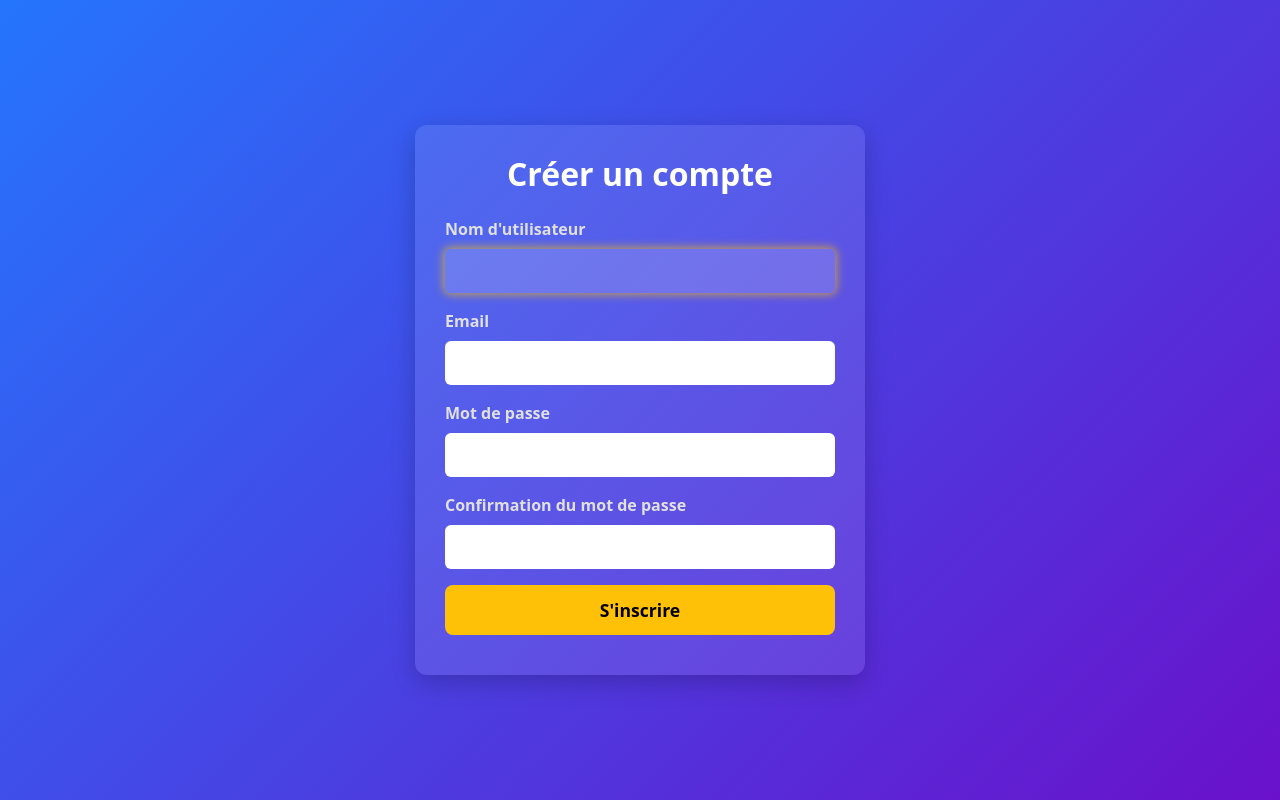
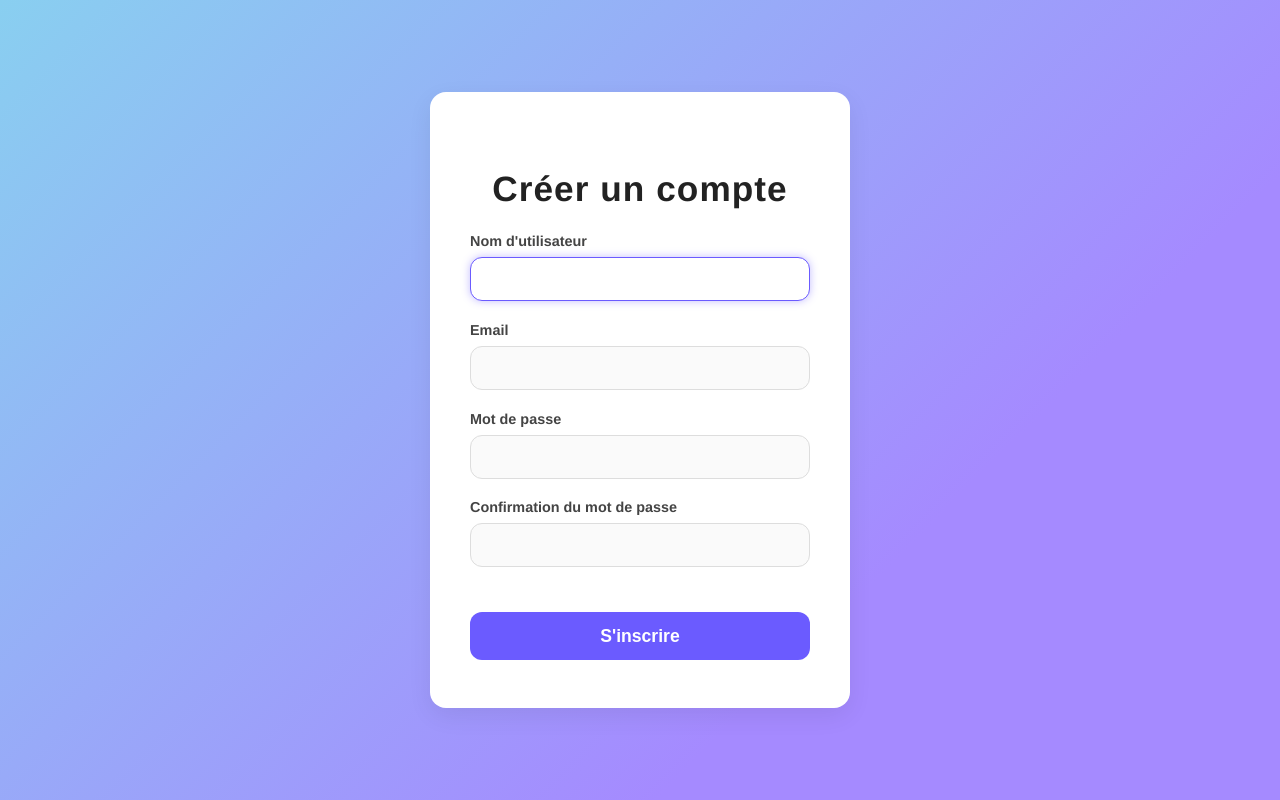
Before and after one commit to aleckklt/WebCHat, a Django app: page /register/ in a window 1280 px wide. Run offline with Django 5.2, Linux system fonts and the light colour scheme.

```diff
--- a/login_session/templates/login_session/register.html
+++ b/login_session/templates/login_session/register.html
@@ -4,95 +4,129 @@
     <meta charset="UTF-8" />
     <meta name="viewport" content="width=device-width, initial-scale=1" />
     <title>Inscription</title>
-    <link href="https://cdn.jsdelivr.net/npm/bootstrap@5.3.3/dist/css/bootstrap.min.css" rel="stylesheet" />
 
     <style>
         body {
             height: 100vh;
-            background: linear-gradient(135deg, #2575fc 0%, #6a11cb 100%);
+            margin: 0;
+            font-family: 'Helvetica Neue', Helvetica, Arial, sans-serif;
+            background: linear-gradient(135deg, #89CFF0 0%, #A58AFF 70%);
             display: flex;
             justify-content: center;
             align-items: center;
-            color: #fff;
-            margin: 0;
-            padding: 0 15px;
+            color: #2c2c2c;
         }
-        .register-container {
-            background: rgba(255, 255, 255, 0.1);
-            padding: 30px 30px 40px;
-            border-radius: 12px;
-            box-shadow: 0 8px 24px rgba(0,0,0,0.2);
-            width: 100%;
-            max-width: 450px;
+
+        .auth-box {
+            background-color: #fff;
+            border-radius: 16px;
+            box-shadow: 0 8px 24px rgba(0,0,0,0.07);
+            padding: 3rem 2.5rem;
+            max-width: 420px;
+            width: 90%;
             box-sizing: border-box;
+            transition: box-shadow 0.3s ease;
         }
-        h2 {
+
+        .auth-box:hover {
+            box-shadow: 0 12px 32px rgba(0,0,0,0.12);
+        }
+
+        h1, h2 {
             font-weight: 700;
+            font-size: 2.2rem;
             margin-bottom: 1.5rem;
             text-align: center;
+            color: #222;
+            letter-spacing: 0.03em;
         }
+
         label {
-            color: #e0e0e0;
             display: block;
             margin-bottom: 0.5rem;
             font-weight: 600;
+            color: #444;
+            font-size: 0.9rem;
         }
+
         input[type="text"],
         input[type="email"],
         input[type="password"] {
             width: 100%;
-            padding: 10px 12px;
-            border-radius: 6px;
-            border: none;
+            padding: 0.75rem 1rem;
             font-size: 1rem;
+            border-radius: 12px;
+            border: 1.5px solid #ddd;
+            background-color: #fafafa;
+            color: #333;
+            transition: border-color 0.3s ease, box-shadow 0.3s ease;
             box-sizing: border-box;
+            margin-bottom: 1.3rem;
         }
+
+        input[type="text"]::placeholder,
+        input[type="email"]::placeholder,
+        input[type="password"]::placeholder {
+            color: #bbb;
+        }
+
         input[type="text"]:focus,
         input[type="email"]:focus,
         input[type="password"]:focus {
             outline: none;
-            box-shadow: 0 0 8px 2px rgba(255, 193, 7, 0.6);
-            background: rgba(255, 255, 255, 0.15);
-            color: #fff;
+            border-color: #6B5BFF;
+            box-shadow: 0 0 8px rgba(107, 91, 255, 0.4);
+            background-color: #fff;
+            color: #222;
         }
-        .mb-3 {
-            margin-bottom: 1.3rem;
+
+        .btn {
+            display: block;
+            width: 100%;
+            padding: 0.85rem;
+            border: none;
+            border-radius: 12px;
+            background-color: #6B5BFF;
+            color: white;
+            font-weight: 700;
+            font-size: 1.1rem;
+            cursor: pointer;
+            transition: background-color 0.3s ease;
+            margin-top: 1.5rem;
         }
-        .errors {
-            background: rgba(255, 0, 0, 0.7);
-            padding: 12px 20px;
-            border-radius: 8px;
+
+        .btn:hover {
+            background-color: #4B3ACC;
+        }
+
+        .error-list {
+            background-color: #ffe6e6;
+            border: 1.5px solid #ff9999;
+            color: #cc0000;
+            border-radius: 12px;
+            padding: 1rem;
             margin-bottom: 1.5rem;
             font-weight: 600;
-            list-style: inside disc;
+            list-style-type: disc;
+            list-style-position: inside;
         }
-        .login-link {
-            text-align: center;
-            margin-top: 1.2rem;
-            font-weight: 600;
+
+        @media (max-width: 480px) {
+            .auth-box {
+                padding: 2.5rem 1.5rem;
             }
-        .login-link a {
-            color: #ffc107;
-            text-decoration: none;
+            h2 {
+                font-size: 1.8rem;
             }
-        .login-link a:hover {
-            text-decoration: underline;
-        }
-        button.btn {
-            font-weight: 700;
-            font-size: 1.1rem;
-            padding: 12px;
-            border-radius: 8px;
-            border: none;
         }
     </style>
 </head>
 <body>
-    <div class="register-container">
+    <div class="auth-box">
         <h2>Créer un compte</h2>
 
         {% if form.errors %}
-            <ul class="errors">
+            <ul class="error-list">
                 {% for field in form %}
                     {% for error in field.errors %}
                         <li>{{ field.label }} : {{ error }}</li>
@@ -107,27 +141,19 @@
         <form method="post" action="{% url 'register' %}">
             {% csrf_token %}
 
-            <div class="mb-3">
             <label for="{{ form.username.id_for_label }}">Nom d'utilisateur</label>
             {{ form.username }}
-            </div>
 
-            <div class="mb-3">
             <label for="{{ form.email.id_for_label }}">Email</label>
             {{ form.email }}
-            </div>
 
-            <div class="mb-3">
             <label for="{{ form.password1.id_for_label }}">Mot de passe</label>
             {{ form.password1 }}
-            </div>
 
-            <div class="mb-3">
             <label for="{{ form.password2.id_for_label }}">Confirmation du mot de passe</label>
             {{ form.password2 }}
-            </div>
 
-            <button type="submit" class="btn btn-warning w-100">S'inscrire</button>
+            <button type="submit" class="btn">S'inscrire</button>
         </form>
     </div>
 </body>
```
Also changed, not shown: db.sqlite3. Lines whose indentation alone changed are shown as unchanged.
